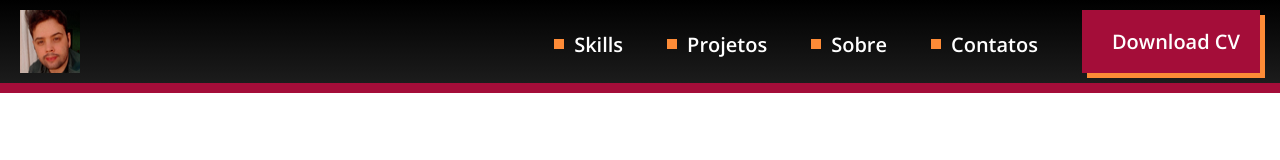
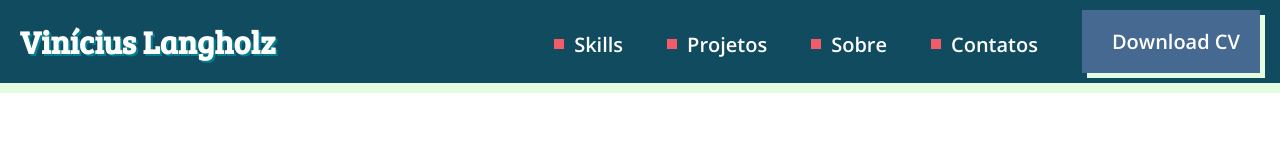
Before and after one commit to viniciuslangholz/github-pages, a plain HTML site: page index.html in a window 1280 px wide. Drawn offline with nearby package versions, Linux system fonts and the light colour scheme.

Commit message:
modificações de cores e animações no header

```diff
--- a/css/index.css
+++ b/css/index.css
@@ -1,9 +1,16 @@
 header {
   display: flex;
   justify-content: space-between;
-  background: linear-gradient(#000000, #1c1c1c);
-  border-bottom: 10px solid #a40d39;
+  align-items: center;
+  background: #114B5F;
+  border-bottom: 10px solid #E4FDE1;
   padding: 10px 20px;
+}
+
+h1 {
+  font-family: "Bree Serif";
+  color: #FFFFFF;
+  text-shadow: 2px 2px 0px #028090;
 }
 
 nav {
@@ -22,12 +29,12 @@ a {
 }
 
 a:hover {
-  color: #fd8b37;
+  color: #E4FDE1;
 }
 
 a::before {
   content: "";
-  background-color: #fd8b37;
+  background-color: #F45B69;
   width: 10px;
   height: 10px;
   margin-right: 10px;
@@ -35,10 +42,16 @@ a::before {
 
 #button {
   display: inline-block;
-  background-color: #a40d39;
-  box-shadow: 5px 5px 0px #fd8b37;
+  background-color: #456990;
+  box-shadow: 5px 5px 0px #E4FDE1;
   padding: 18px 20px;
   margin-right: 0px;
+  transition: transform 150ms linear;
+}
+
+#button:hover {
+  transform: scale(1.075);
+  opacity: 0.8;
 }
 
 
--- a/css/reset.css
+++ b/css/reset.css
@@ -1,3 +1,3 @@
-body {
+body, h1, h2, h3 {
     margin: 0;
 }
--- a/index.html
+++ b/index.html
@@ -7,13 +7,13 @@
     <title>Vinícius Langholz</title>
     <link rel="preconnect" href="https://fonts.googleapis.com">
     <link rel="preconnect" href="https://fonts.gstatic.com" crossorigin>
-    <link href="https://fonts.googleapis.com/css2?family=Open+Sans:ital,wght@0,300;0,400;0,600;0,700;0,800;1,300;1,400;1,600;1,700;1,800&family=Roboto:wght@500&display=swap" rel="stylesheet">
+    <link href="https://fonts.googleapis.com/css2?family=Bree+Serif&family=Open+Sans:ital,wght@0,300;0,400;0,600;0,700;0,800;1,300;1,400;1,600;1,700;1,800&family=Roboto:ital,wght@0,100;0,300;0,400;0,500;0,700;0,900;1,100;1,300;1,400;1,500;1,700;1,900&display=swap" rel="stylesheet">
     <link rel="stylesheet" href="css/reset.css">
     <link rel="stylesheet" href="css/index.css">
 </head>
 <body>
   <header>
-    <img src="assets/img/logo.png" alt="Avatar do Vinícius Langholz">
+    <h1>Vinícius Langholz</h1>
 
     <nav>
       <a href="" lang="en">Skills</a>
```
